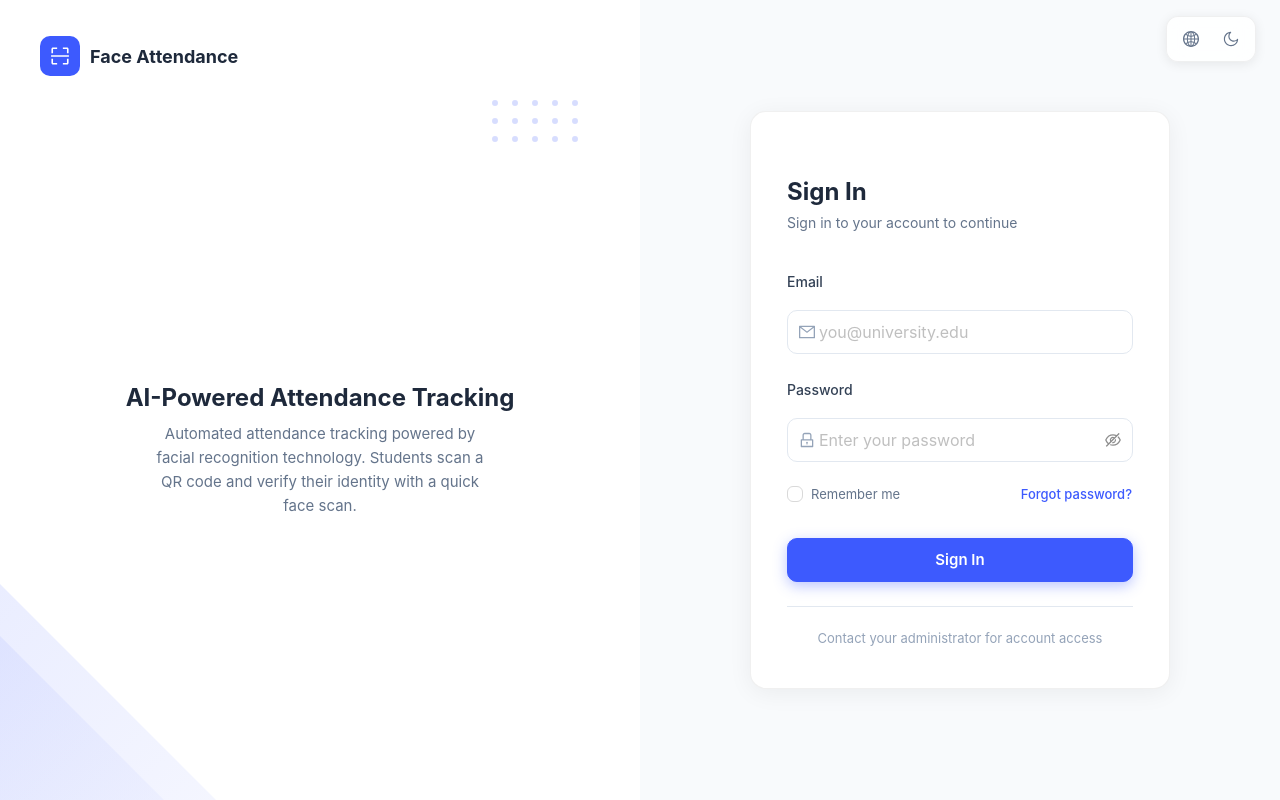
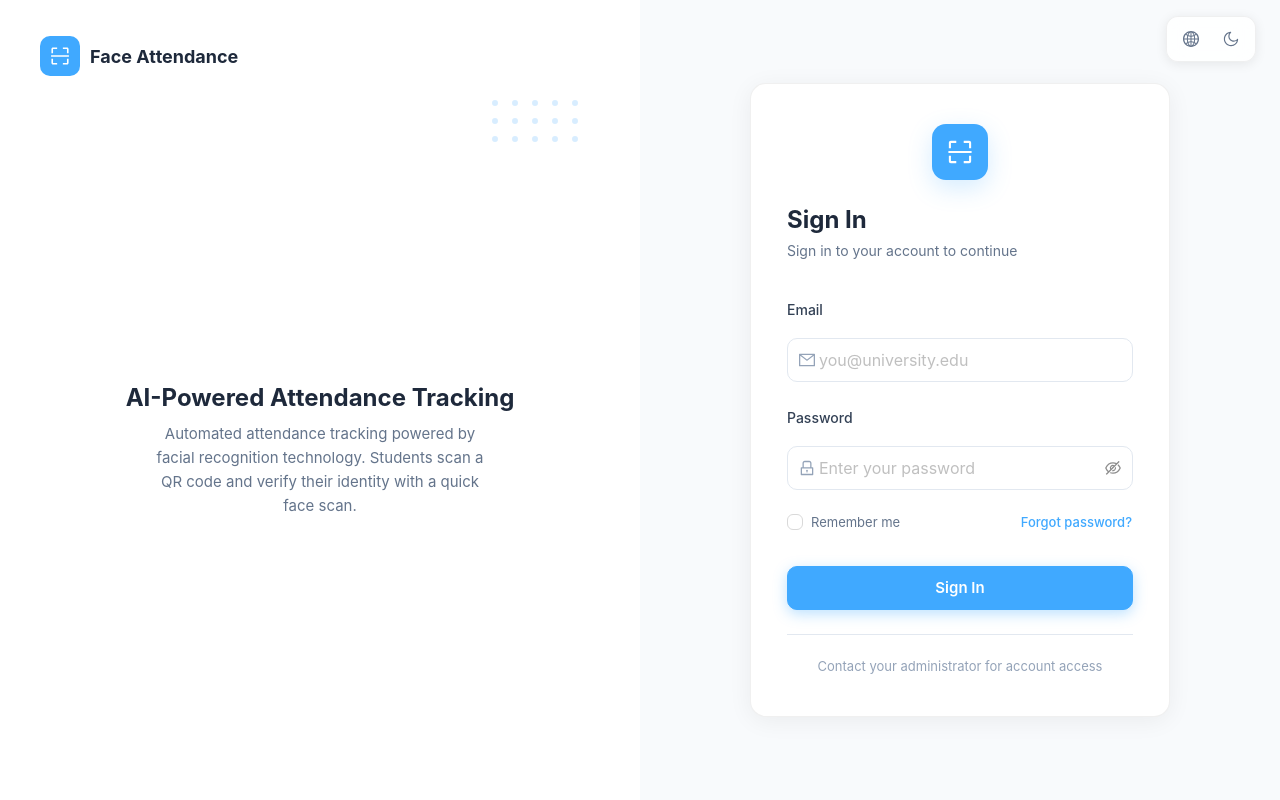
Before and after one commit to stemmww/Face-Recognition-System-for-Student-Attendance, a React (Vite) app in the folder frontend/: page /login in a window 1280 px wide. Built offline with nearby package versions, Linux system fonts and the light colour scheme.

Commit message:
update blue and logo

```diff
--- a/frontend/src/components/Layout/Sidebar.tsx
+++ b/frontend/src/components/Layout/Sidebar.tsx
@@ -14,6 +14,7 @@ import {
 } from "@ant-design/icons";
 import type { Role } from "@/types";
 import { useThemeStore } from "@/stores/themeStore";
+import { BRAND_PRIMARY, BRAND_PRIMARY_DARK } from "@/styles/theme";
 
 interface Props {
   role: Role;
@@ -120,7 +121,7 @@ function SidebarContent({
   const border = isDark ? "rgba(255,255,255,0.08)" : "rgba(0,0,0,0.06)";
   const text = isDark ? "#e2e8f0" : "#1e293b";
   const textMuted = isDark ? "#94a3b8" : "#64748b";
-  const accent = "#3D5AFE";
+  const accent = BRAND_PRIMARY;
   const hover = isDark ? "rgba(255,255,255,0.06)" : "#f1f5f9";
   const active = isDark ? "rgba(61,90,254,0.15)" : "#eef2ff";
 
@@ -285,7 +286,7 @@ export default function Sidebar({
             width: 32,
             height: 32,
             borderRadius: 8,
-            background: "#3D5AFE",
+            background: BRAND_PRIMARY,
             border: "none",
             cursor: "pointer",
             display: "flex",
@@ -295,11 +296,11 @@ export default function Sidebar({
             boxShadow: "0 2px 8px rgba(61,90,254,0.35)",
           }}
           onMouseEnter={(e) => {
-            e.currentTarget.style.background = "#2747F5";
+            e.currentTarget.style.background = BRAND_PRIMARY_DARK;
             e.currentTarget.style.transform = "scale(1.08)";
           }}
           onMouseLeave={(e) => {
-            e.currentTarget.style.background = "#3D5AFE";
+            e.currentTarget.style.background = BRAND_PRIMARY;
             e.currentTarget.style.transform = "scale(1)";
           }}
         >
--- a/frontend/src/pages/Login.tsx
+++ b/frontend/src/pages/Login.tsx
@@ -389,6 +389,21 @@ export default function Login() {
             }}
           >
             <div style={{ marginBottom: 28 }}>
+              <div
+                style={{
+                  width: 56,
+                  height: 56,
+                  borderRadius: 14,
+                  background: colors.primary,
+                  display: "flex",
+                  alignItems: "center",
+                  justifyContent: "center",
+                  margin: "0 auto 18px",
+                  boxShadow: `0 8px 24px rgba(64, 169, 255, ${isDark ? 0.25 : 0.22})`,
+                }}
+              >
+                <ScanOutlined style={{ fontSize: 26, color: "#fff" }} />
+              </div>
               <Title
                 level={3}
                 style={{
--- a/frontend/src/pages/admin/Dashboard.tsx
+++ b/frontend/src/pages/admin/Dashboard.tsx
@@ -11,6 +11,7 @@ import { listCourses } from "@/api/courses";
 import { getCourseTrends } from "@/api/statistics";
 import type { User, Course, SessionTrendPoint } from "@/types";
 import { useThemeStore } from "@/stores/themeStore";
+import { BRAND_PRIMARY } from "@/styles/theme";
 
 function tv(isDark: boolean) {
   return {
@@ -20,7 +21,7 @@ function tv(isDark: boolean) {
     text: isDark ? "#e2e8f0" : "#1e293b",
     textMuted: isDark ? "#94a3b8" : "#64748b",
     textFaint: isDark ? "#64748b" : "#94a3b8",
-    accent: "#3D5AFE",
+    accent: BRAND_PRIMARY,
     accentSoft: isDark ? "rgba(61,90,254,0.15)" : "#eef2ff",
     green: isDark ? "#34d399" : "#10b981",
     greenSoft: isDark ? "#064e3b" : "#d1fae5",
--- a/frontend/src/styles/theme.ts
+++ b/frontend/src/styles/theme.ts
@@ -9,9 +9,9 @@
 
 import type { CSSProperties } from "react";
 
-export const BRAND_PRIMARY = "#3D5AFE";
-export const BRAND_PRIMARY_RGB = "61, 90, 254";
-export const BRAND_PRIMARY_DARK = "#2747F5";
+export const BRAND_PRIMARY = "rgb(64, 169, 255)";
+export const BRAND_PRIMARY_RGB = "64, 169, 255";
+export const BRAND_PRIMARY_DARK = "rgb(38, 139, 220)";
 
 // ---------------------------------------------------------------------------
 // Color palette — call with isDark to get the right variant
```
